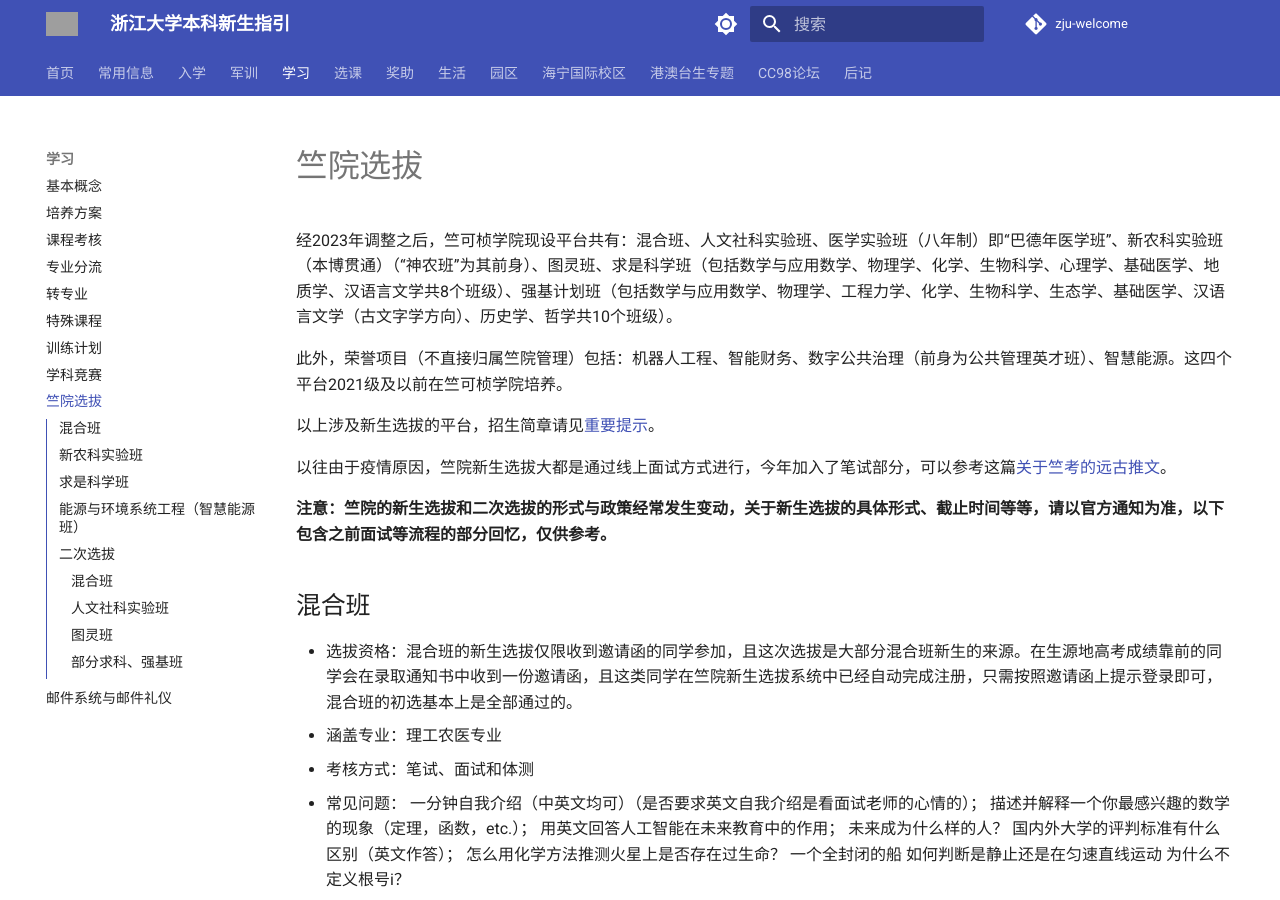
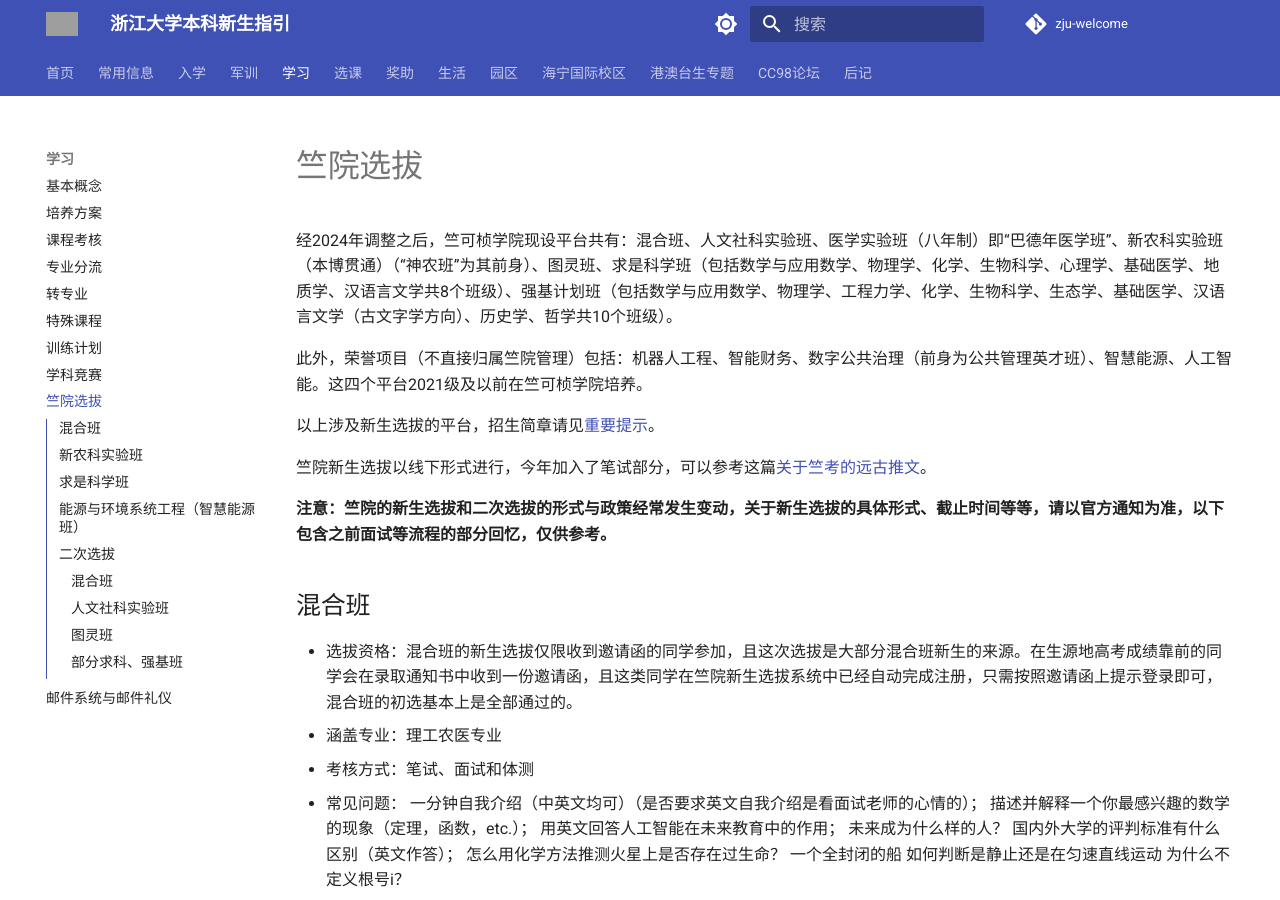
Before and after one commit to mini-full/zju-welcome, an MkDocs documentation site: the page built from docs/learning/intoCKC.md, in a window 1280 px wide and 900 px high. Built offline with MkDocs 1.6.1 and Material for MkDocs 9.7.7, drawn with Linux system fonts in a browser that asks for light colours; comment, search, counter and statistics services are not loaded; grey boxes are pictures that could not be loaded.

Commit message:
Update intoCKC.md

```diff
--- a/docs/learning/intoCKC.md
+++ b/docs/learning/intoCKC.md
@@ -1,12 +1,12 @@
 # 竺院选拔
 
-经2023年调整之后，竺可桢学院现设平台共有：混合班、人文社科实验班、医学实验班（八年制）即“巴德年医学班”、新农科实验班（本博贯通）（“神农班”为其前身）、图灵班、求是科学班（包括数学与应用数学、物理学、化学、生物科学、心理学、基础医学、地质学、汉语言文学共8个班级）、强基计划班（包括数学与应用数学、物理学、工程力学、化学、生物科学、生态学、基础医学、汉语言文学（古文字学方向）、历史学、哲学共10个班级）。
+经2024年调整之后，竺可桢学院现设平台共有：混合班、人文社科实验班、医学实验班（八年制）即“巴德年医学班”、新农科实验班（本博贯通）（“神农班”为其前身）、图灵班、求是科学班（包括数学与应用数学、物理学、化学、生物科学、心理学、基础医学、地质学、汉语言文学共8个班级）、强基计划班（包括数学与应用数学、物理学、工程力学、化学、生物科学、生态学、基础医学、汉语言文学（古文字学方向）、历史学、哲学共10个班级）。
 
-此外，荣誉项目（不直接归属竺院管理）包括：机器人工程、智能财务、数字公共治理（前身为公共管理英才班）、智慧能源。这四个平台2021级及以前在竺可桢学院培养。
+此外，荣誉项目（不直接归属竺院管理）包括：机器人工程、智能财务、数字公共治理（前身为公共管理英才班）、智慧能源、人工智能。这四个平台2021级及以前在竺可桢学院培养。
 
 以上涉及新生选拔的平台，招生简章请见[重要提示](../callout.md)。
 
-以往由于疫情原因，竺院新生选拔大都是通过线上面试方式进行，今年加入了笔试部分，可以参考这篇[关于竺考的远古推文](https://mp.weixin.qq.com/s/j0y7vXkWt7nj2J75p4bB9w)。
+竺院新生选拔以线下形式进行，今年加入了笔试部分，可以参考这篇[关于竺考的远古推文](https://mp.weixin.qq.com/s/j0y7vXkWt7nj2J75p4bB9w)。
 
 **注意：竺院的新生选拔和二次选拔的形式与政策经常发生变动，关于新生选拔的具体形式、截止时间等等，请以官方通知为准，以下包含之前面试等流程的部分回忆，仅供参考。**
 
@@ -80,7 +80,7 @@
 
 ### 图灵班
 
-限计算机学院同学报名。参考[2022级图灵班增补选拔的通知](http://cspo.zju.edu.cn/2023/0220/c29529a2716466/page.htm)。
+限计算机学院同学报名。参考[2022级图灵班增补选拔的通知](http://cspo.zju.edu.cn/2024/0119/c29529a2861256/page.htm)。
 
 ### 部分求科、强基班
 
```
